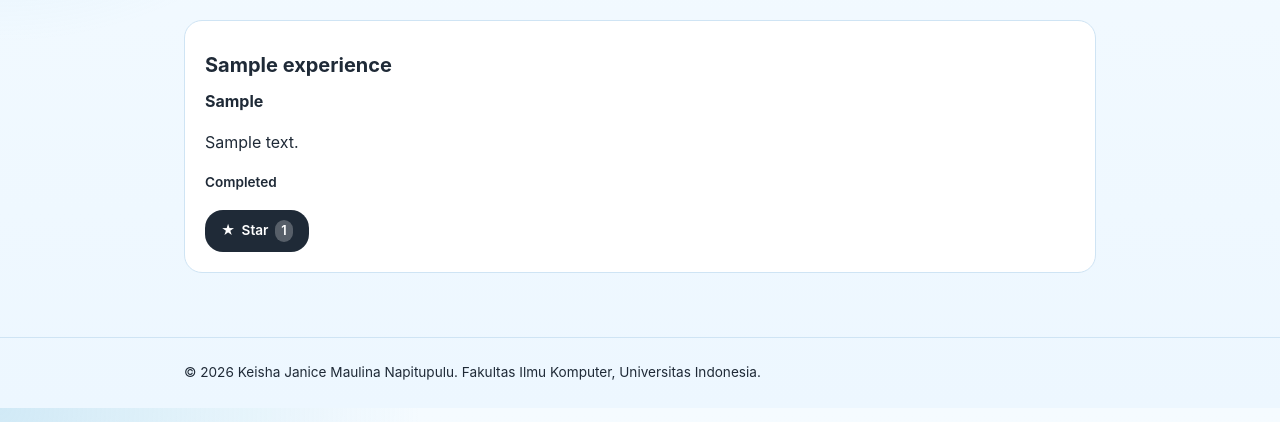
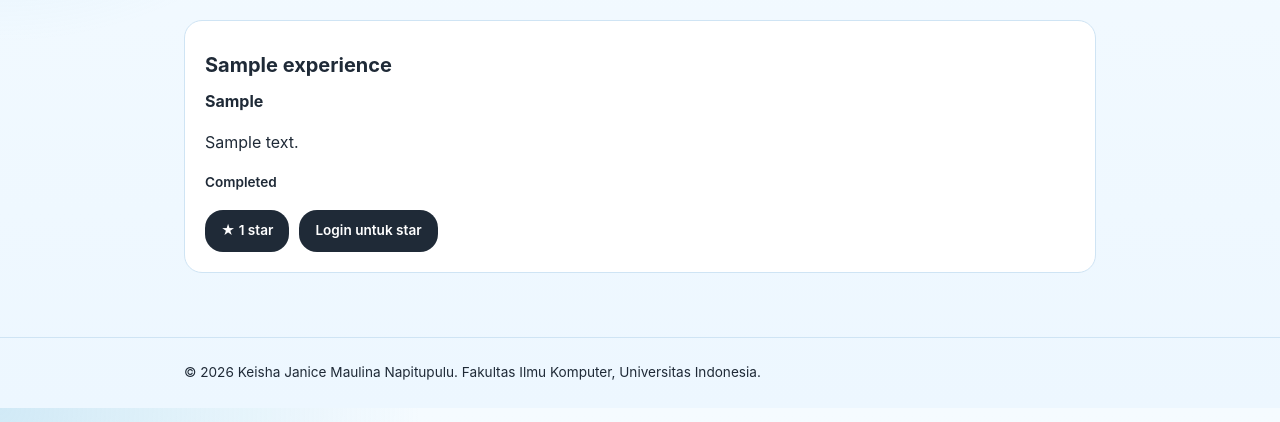
Before and after one commit to keishajnc/myportofolio, a Django app: page /experience/ in a window 1280 px wide. Shown: the part 378-800 px from the top of the page. Run offline with Django 5.2, Linux system fonts and the light colour scheme; tables that the repository leaves empty hold one stand-in row (values such as "Sample post").

Commit message:
feat: show login prompts for anonymous star actions

```diff
--- a/templates/experience.html
+++ b/templates/experience.html
@@ -120,12 +120,34 @@ function buildExperienceCardElement(item) {
         ${statusHtml}
 
         <div class="project-actions" style="margin-top: 1rem; display: flex; gap: 10px; align-items: center; flex-wrap: wrap;">
-            <form method="post" action="${starUrl}" class="star-form" style="display: inline;">
-                {% csrf_token %}
-                <button type="submit" class="button button-star${isStarredClass}" title="${starTitle}">
-                    <span aria-hidden="true">★</span> ${starText} <span class="star-count">${experience.star_count}</span>
-                </button>
-            </form>
+            {% if user.is_authenticated %}
+                <form method="post"
+                    action="${escapeHtml(starUrl)}"
+                    class="star-form"
+                    style="display:inline;">
+                    {% csrf_token %}
+                    <button type="submit"
+                            class="button button-star${isStarredClass}"
+                            title="${starTitle}">
+                        <span aria-hidden="true">★</span>
+                        ${starText}
+                        <span class="star-count">
+                            ${escapeHtml(experience.star_count)}
+                        </span>
+                    </button>
+                </form>
+            {% else %}
+                <span class="button button-secondary" title="${starTitle}">
+                    <span aria-hidden="true">★</span>
+                    ${escapeHtml(experience.star_count)}
+                    <span>star</span>
+                </span>
+
+                <a href="{% url 'main:login' %}"
+                class="button button-secondary">
+                    Login untuk star
+                </a>
+            {% endif %}
             ${actionsHtml}
             ${deleteHtml}
         </div>
```
Also changed, not shown: templates/skill.html (+13 -0 lines).
